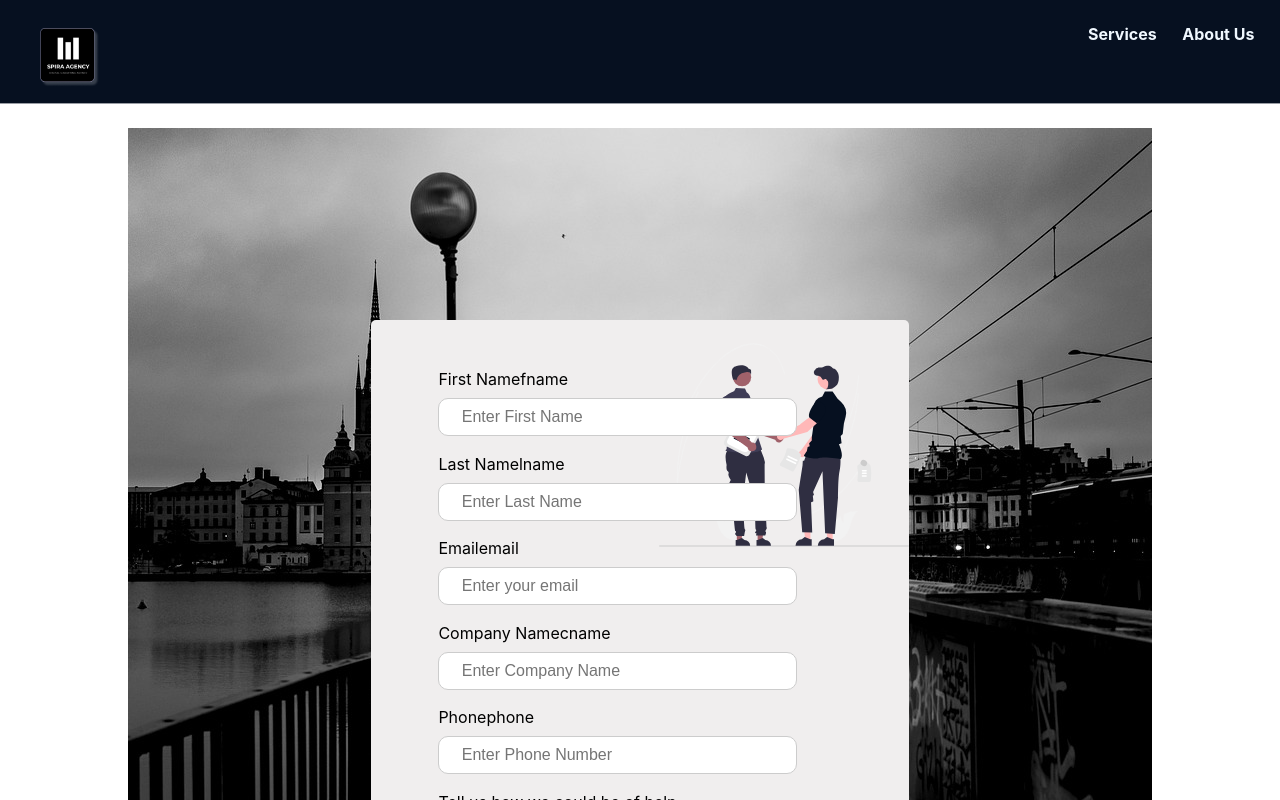
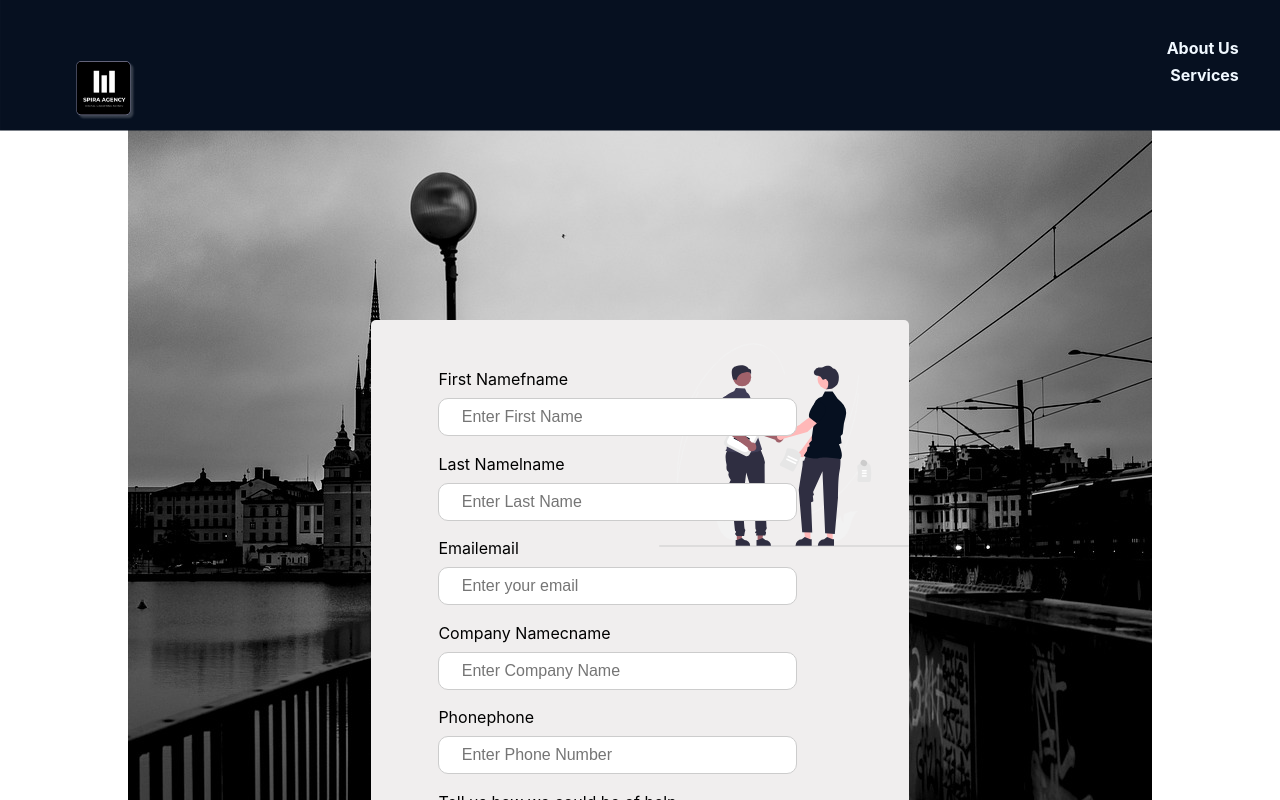
Before and after one commit to PaulTeshome/spira-site, a React (Create React App) app in the folder spira/: page /hireUs in a window 1280 px wide. Shown: the top 800 px of the page. Built offline with nearby package versions, Linux system fonts and the light colour scheme.

Commit message:
Update HireForm.css

```diff
--- a/spira/src/components/HireForm.css
+++ b/spira/src/components/HireForm.css
@@ -9,15 +9,22 @@
 
 .fixed-header-hire{
   background-color: #061020;
+  display: flex;
+  flex-direction: row;
+  flex-wrap: nowrap;
+  align-items: center;
+  justify-content: space-between;
   font-weight: bold;
   position: fixed;
   top:3.5%;
   left: 50%;
-  width:100%;
+  width:94%;
   transform: translate(-50%, -50%);
   z-index: 4;
   text-align: center;
-  padding-bottom:1.5% ;
+  padding-bottom:1% ;
+  padding-top: 5%;
+  padding-inline: 3%;
 }
 
 .form-container {
```
